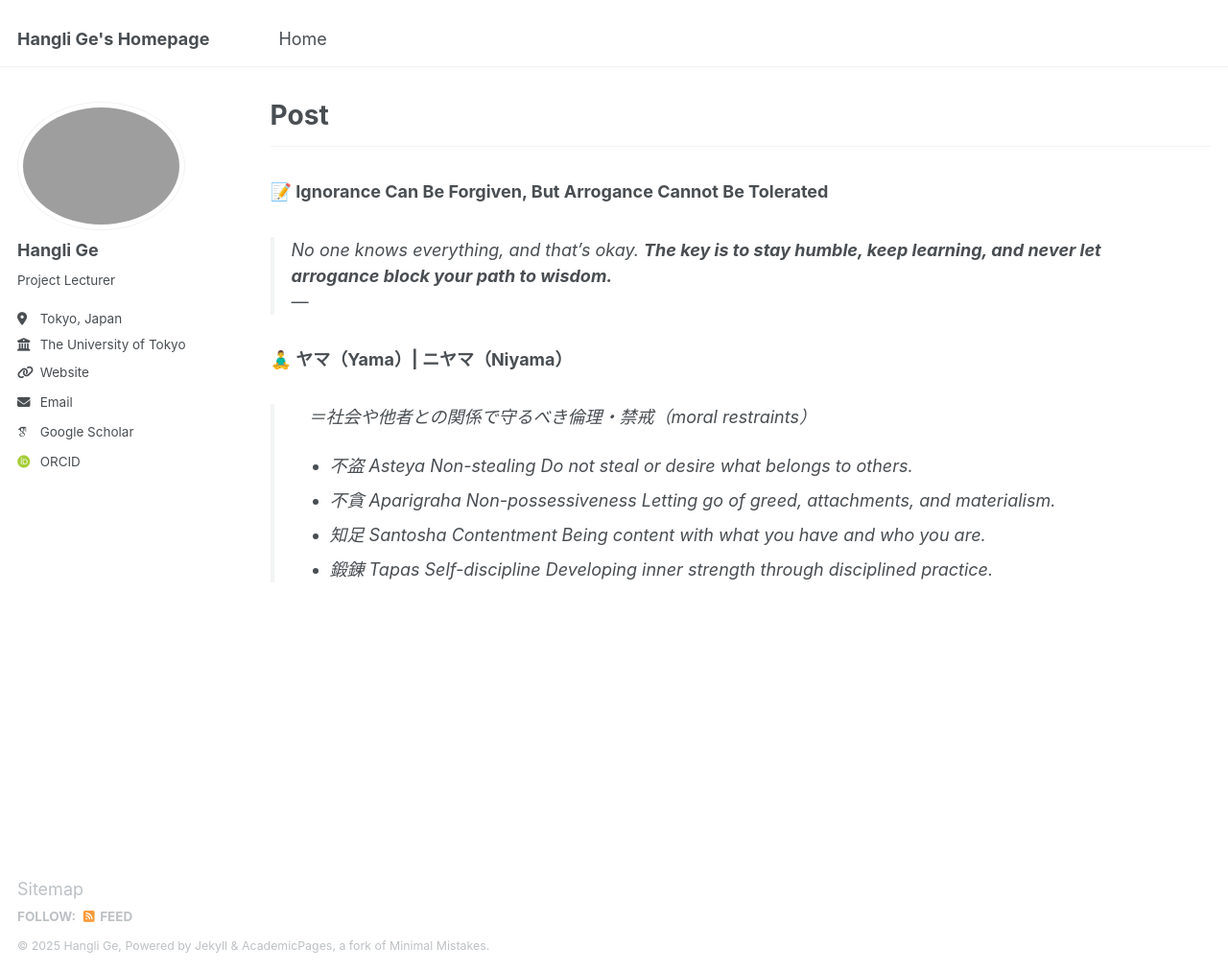
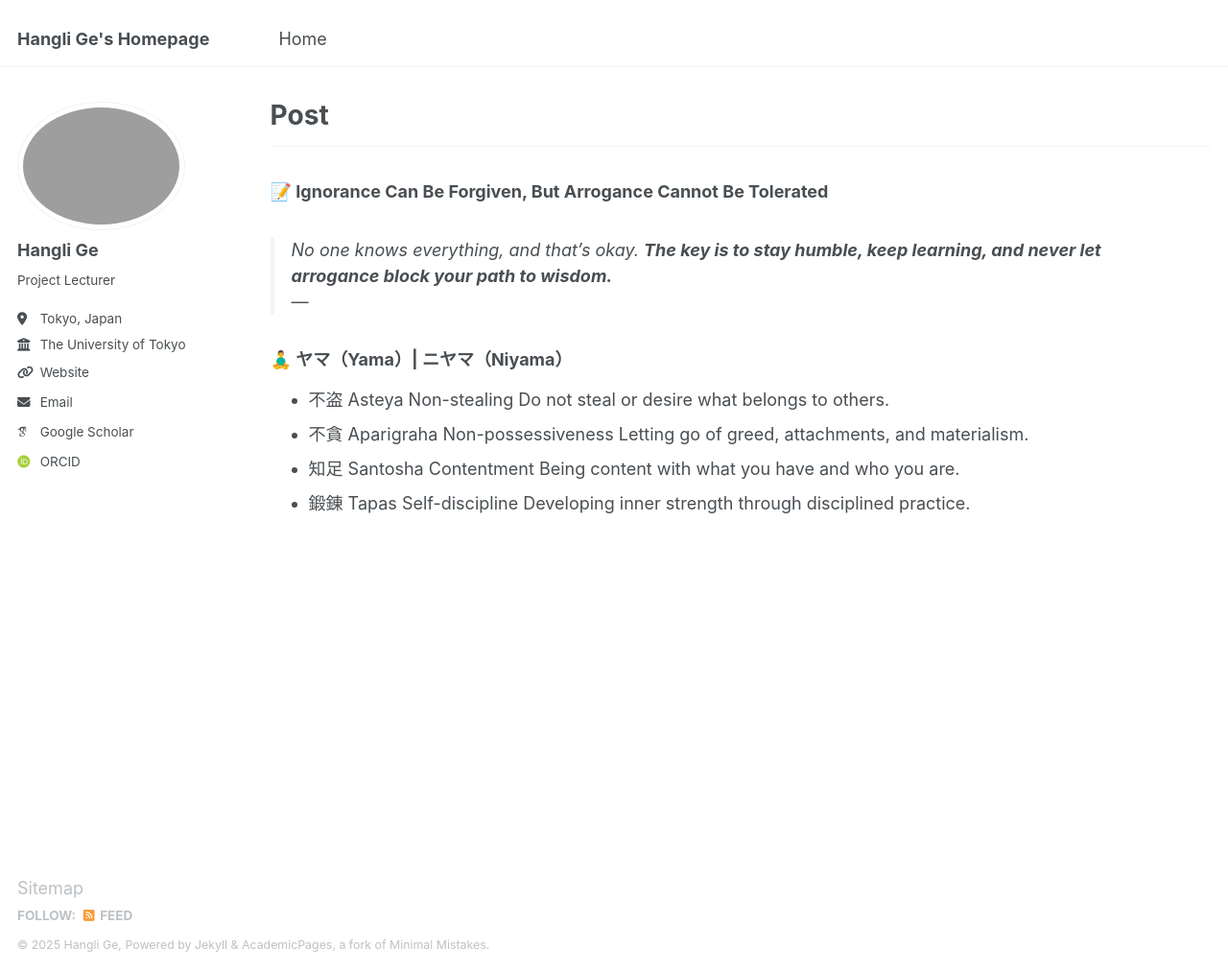
Before and after one commit to christie888/christie888.github.io, a Jekyll site: the page built from _pages/post.md, in a window 1280 px wide and 1013 px high. Shown: the whole window at 96% size. Built offline with Jekyll 4.4.1, drawn with Linux system fonts in a browser that asks for light colours; some web fonts are replaced.

Commit message:
Update post.md

```diff
--- a/_pages/post.md
+++ b/_pages/post.md
@@ -13,7 +13,6 @@ permalink: /post/
 ---
 
 ### 🧘‍♂️ ヤマ（Yama）| ニヤマ（Niyama）
->　＝社会や他者との関係で守るべき倫理・禁戒（moral restraints）
 - 不盗	Asteya	Non-stealing	Do not steal or desire what belongs to others.
 - 不貪	Aparigraha	Non-possessiveness	Letting go of greed, attachments, and materialism.
 - 知足	Santosha	Contentment	Being content with what you have and who you are.
```
